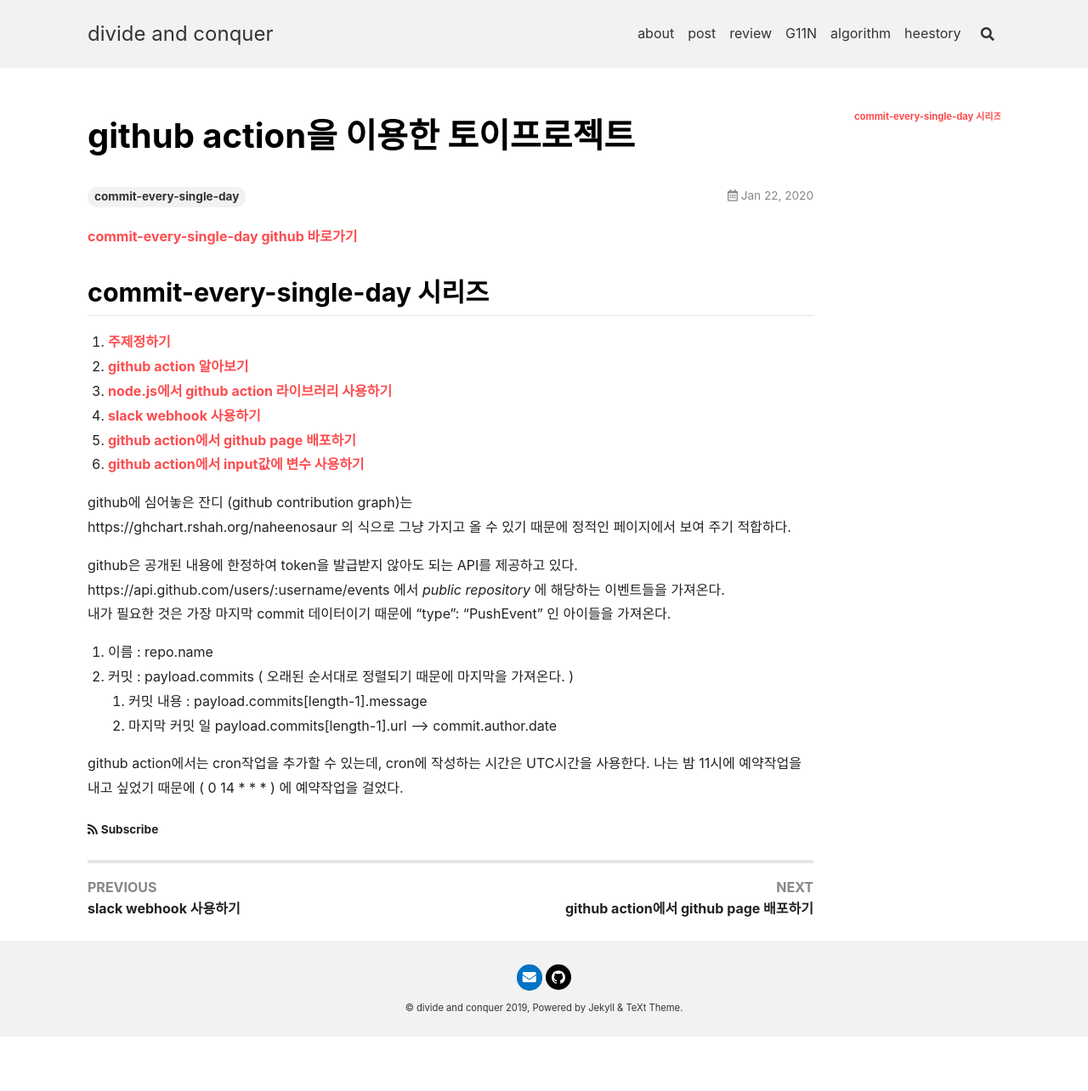
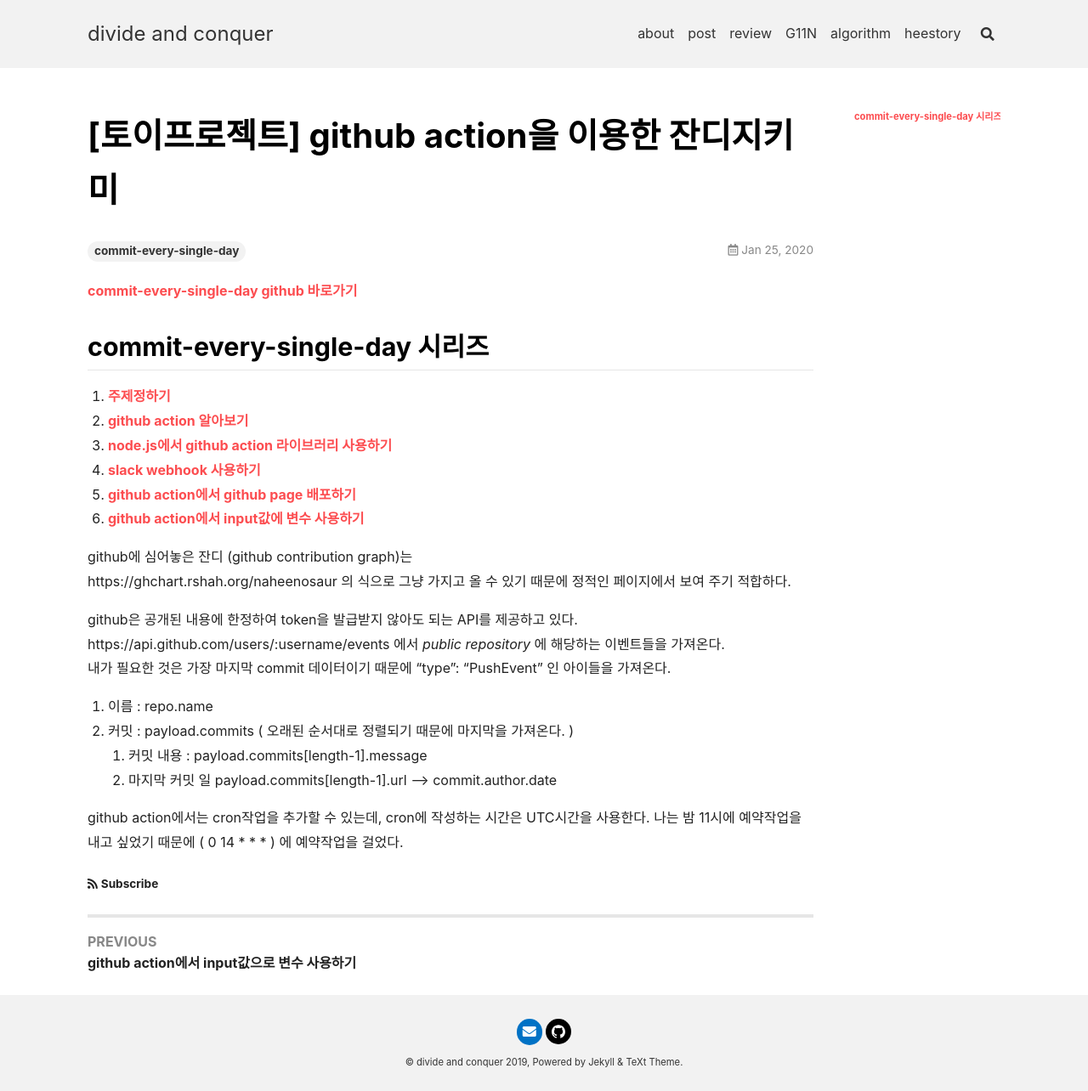
Before and after one commit to naheenosaur/naheenosaur.github.io, a Jekyll site: the page built from _posts/2020-01-25-github-action을-이용한-토이프로젝트.md, in a window 1280 px wide. Shown: the whole page at 85% size. Built offline with Jekyll 4.4.1, drawn with Linux system fonts in a browser that asks for light colours; nearby versions of some CDN libraries; before the commit the page ends 1220 px from its top, so only the background shows below that.

Commit message:
오타 수정

```diff
--- a/_posts/2020-01-25-github-action을-이용한-토이프로젝트.md
+++ b/_posts/2020-01-25-github-action을-이용한-토이프로젝트.md
@@ -1,7 +1,7 @@
 ---
 #layout: post
-title:  "github action을 이용한 토이프로젝트"
-date:   2020-01-22 21:00:00 +0900
+title:  "[토이프로젝트] github action을 이용한 잔디지키미"
+date:   2020-01-25 21:00:00 +0900
 tags: [commit-every-single-day]
 ---
 
```
Also changed, not shown: _posts/2020-01-15-토이프로젝트-주제정하기-1.md (renamed from _posts/2020-01-15-주제정하기.md, +0 -5 lines).
